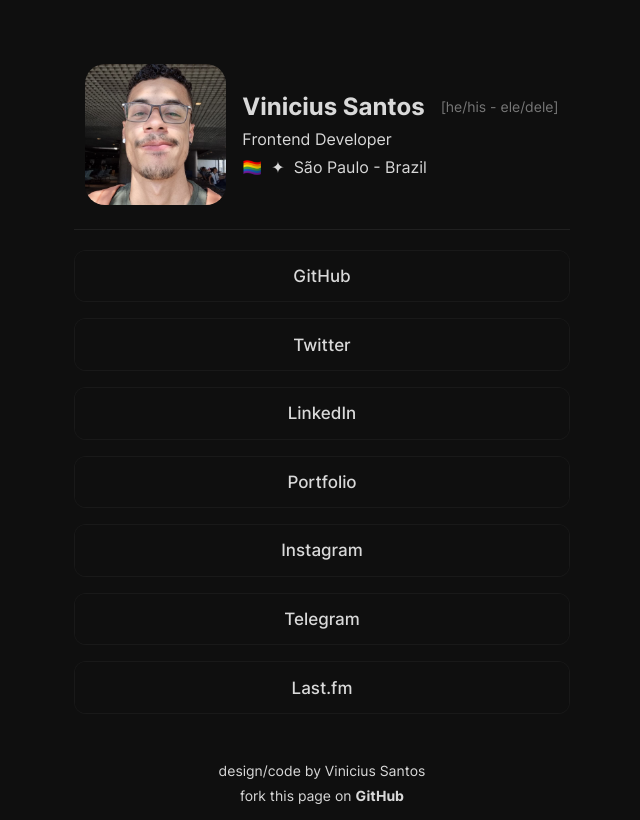
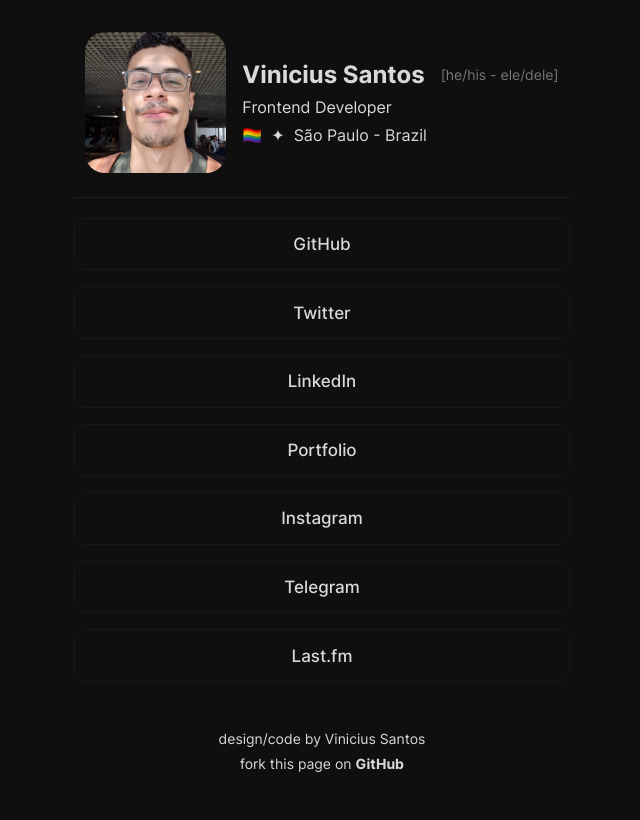
Before and after one commit to santos-vinicius/link-in-bio, a plain HTML site: page index.html in a window 1280 px wide. Shown: the whole page, without its empty margins (318-958 px from the left). Drawn offline with Linux system fonts and the light colour scheme; files whose address does not match are found by name.

Commit message:
:lipstick: header / index.html
header margin-top reduced and ajust page name to Links | Vinicius Santos

```diff
--- a/index.html
+++ b/index.html
@@ -6,7 +6,7 @@
   <meta name="viewport" content="width=device-width, initial-scale=1.0">
   <link rel="icon" type="image/x-icon" href="./src/assets/favicon.ico">
   <link rel="stylesheet" href="./src/styles/style.css">
-  <title>Link Tree | Vinicius Santos </title>
+  <title>Links | Vinicius Santos </title>
 </head>
 <body>
   <header>
--- a/src/styles/style.css
+++ b/src/styles/style.css
@@ -27,8 +27,8 @@ body {
   justify-content: center;
   align-items: center;
   max-width: 48rem;
-  padding: 2rem 2rem 0 2rem;
-  margin: 2rem 0 1rem 0;
+  padding: 1rem 2rem 0 2rem;
+  margin: 1rem 0 1rem 0;
 }
 
 .header img {
```
